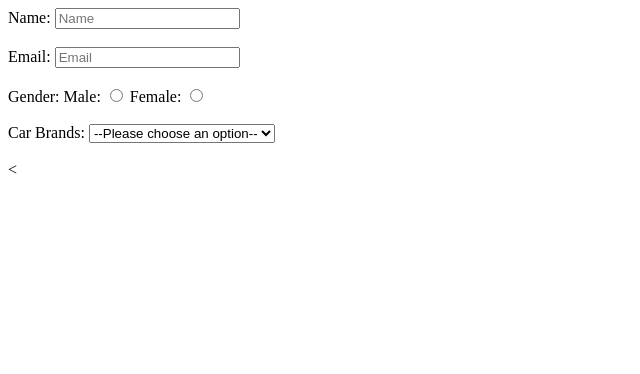
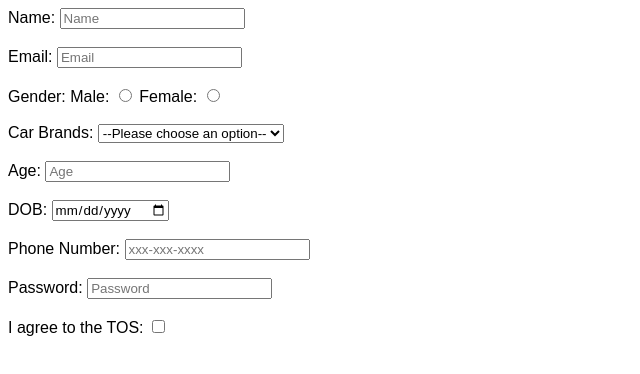
Before and after one commit to acciojob/signup-form-car-mohammaduzer07, a website: page main.html in a window 1280 px wide. Shown: the whole page, without its empty margins (0-640 px from the left). Drawn offline with Linux system fonts and the light colour scheme.

Commit message:
created a submission

```diff
--- a/main.html
+++ b/main.html
@@ -32,13 +32,29 @@
 					<option value="--Please choose an option--" disabled selected>--Please choose an option--</option>
 					<option value="bugatti">Bugatti</option>
 					<option value="ferrari">Ferrari</option>
-					<option value="mercedeez">Mercedeez</option>
+					<option value="mercedez">Mercedez</option>
 				</select>
 		</div>	<br>
 		<div>
-			<
-		</div>
-
+			<label for="age">Age:</label>
+			<input id="age" type="number" placeholder="Age" required>
+		</div> <br>
+		<div>
+			<label for="dob">DOB:</label>
+			<input id="dob" type="date" placeholder="dob" required>
+		</div><br>
+		<div>
+			<label for="tel">Phone Number:</label>
+			<input id="tel" type="tel"  placeholder="xxx-xxx-xxxx">
+		</div><br>
+		<div>
+			<label for="password">Password:</label>
+			<input id="password" type="password" placeholder="Password" required>
+		</div><br>
+		<div>
+			<label for="tos">I agree to the TOS:</label>
+			<input id="tos" type="checkbox" required>
+		</div><br>
 
 
 
--- a/styles.css
+++ b/styles.css
@@ -1,2 +1,5 @@
 
 /* Your CSS Code here. */
+*{
+	font-family: sans-serif
+}
```
